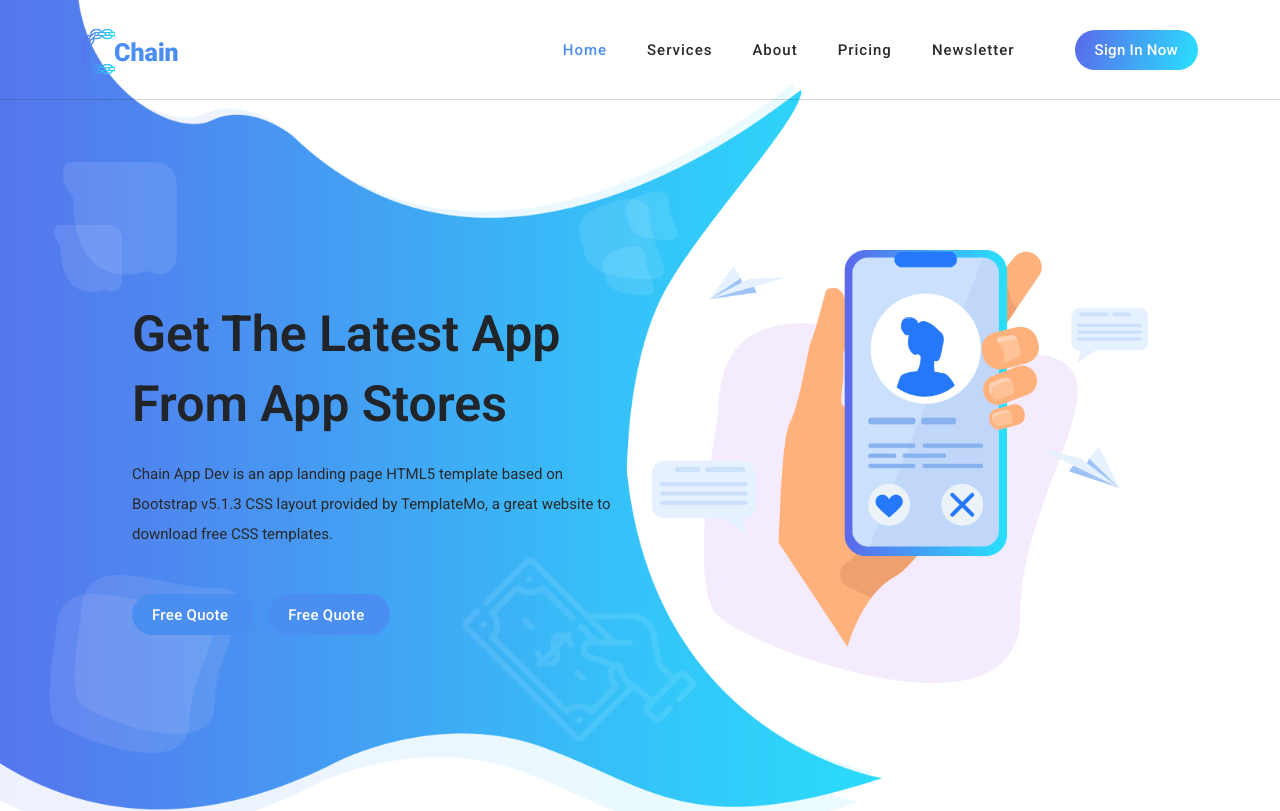
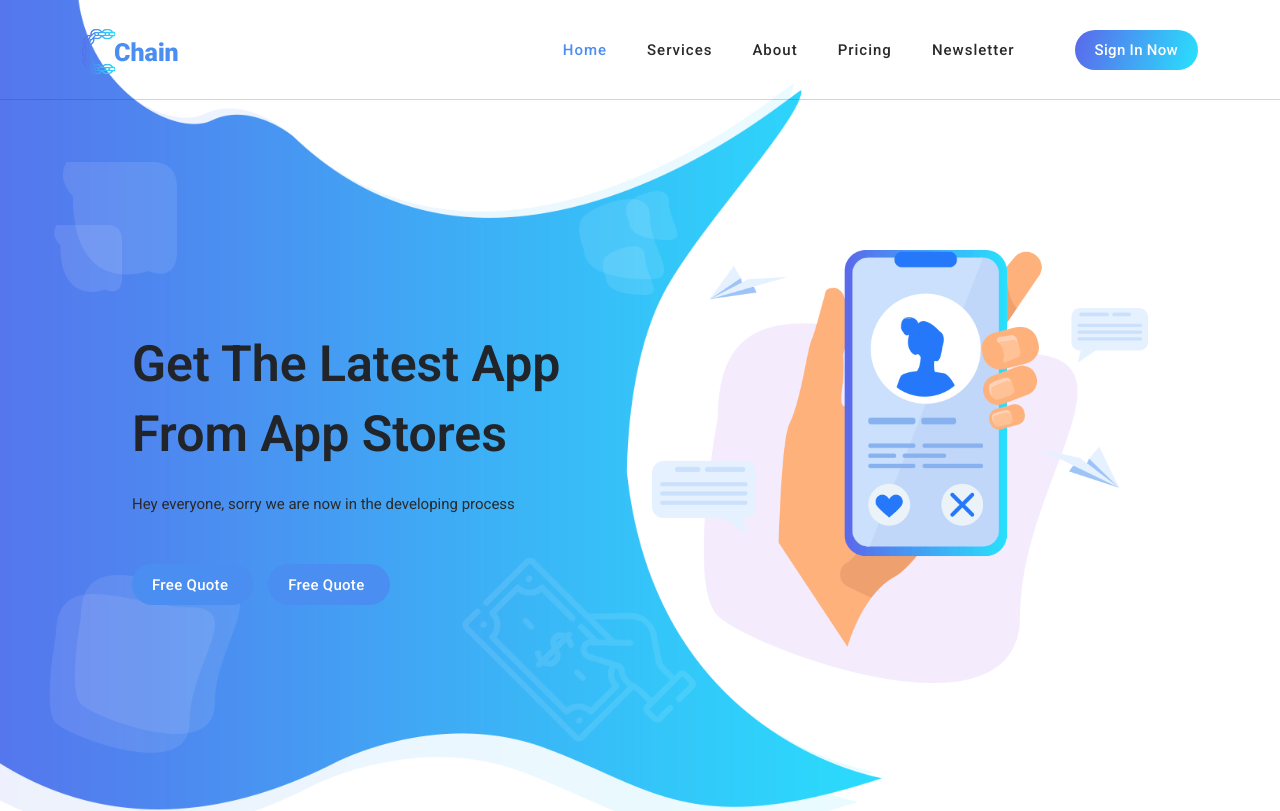
Before and after one commit to RML908/Frontend-Practical-Task, an Angular app: page / in a window 1280 px wide. Shown: the top 811 px of the page. Built offline with nearby package versions, Linux system fonts and the light colour scheme; a web font is replaced by a local one.

Commit message:
change main text.

```diff
--- a/src/app/app.component.html
+++ b/src/app/app.component.html
@@ -138,7 +138,7 @@
               <div class="row">
                 <div class="col-lg-12">
                   <h2>Get The Latest App From App Stores</h2>
-                  <p>Chain App Dev is an app landing page HTML5 template based on Bootstrap v5.1.3 CSS layout provided by TemplateMo, a great website to download free CSS templates.</p>
+                  <p> Hey everyone, sorry we are now in the developing process</p>
                 </div>
                 <div class="col-lg-12">
                   <div class="white-button first-button scroll-to-section">
--- a/src/app/app.module.ts
+++ b/src/app/app.module.ts
@@ -4,7 +4,6 @@ import { BrowserModule } from '@angular/platform-browser';
 import { AppComponent } from './app.component';
 import { BrowserAnimationsModule } from '@angular/platform-browser/animations';
 import {MatCardModule} from "@angular/material/card";
-import {MatGridListModule} from "@angular/material/grid-list";
 import { HomeComponent } from './navbar-components/home/home.component';
 import { AboutUsComponent } from './navbar-components/about-us/about-us.component';
 import { ServicesComponent } from './navbar-components/services/services.component';
```
